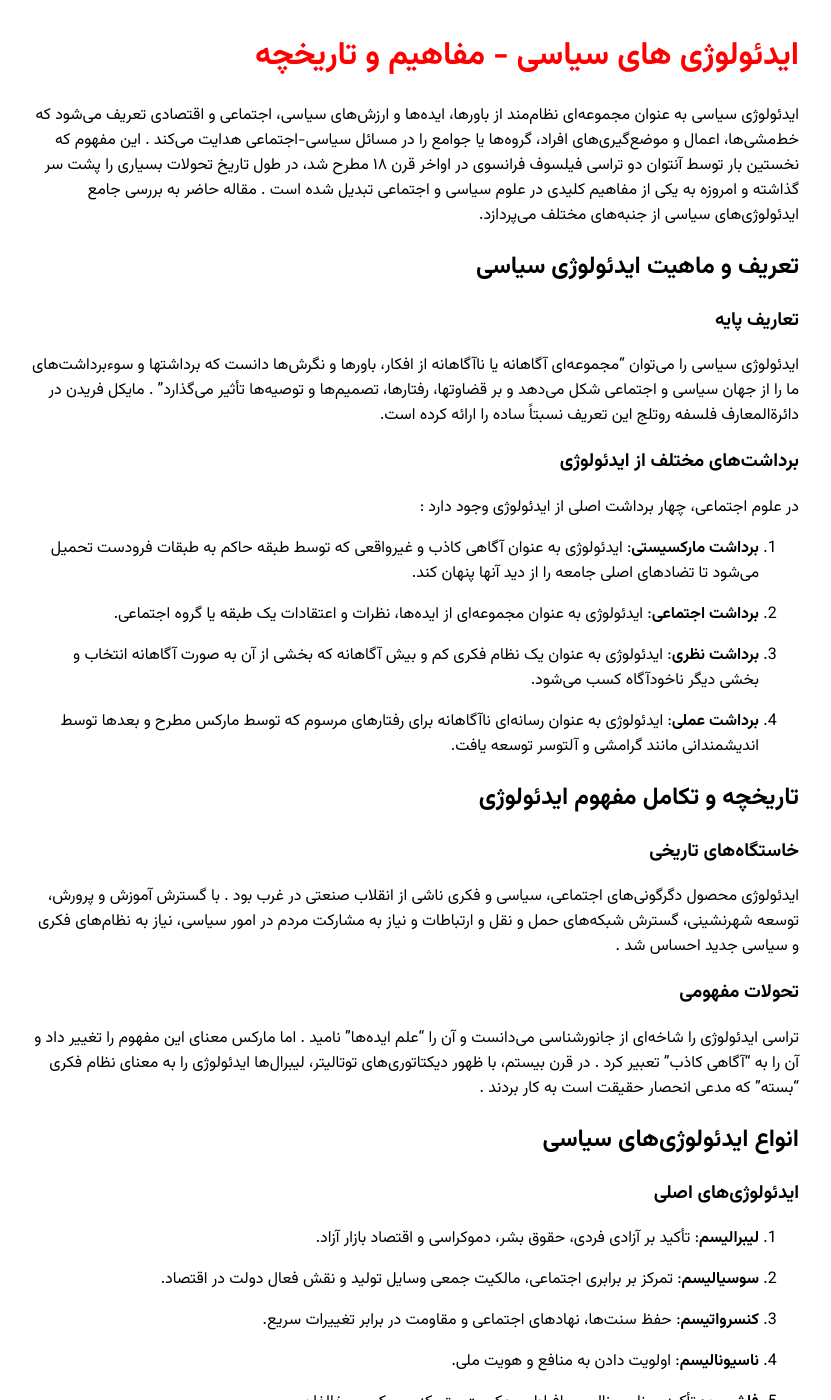
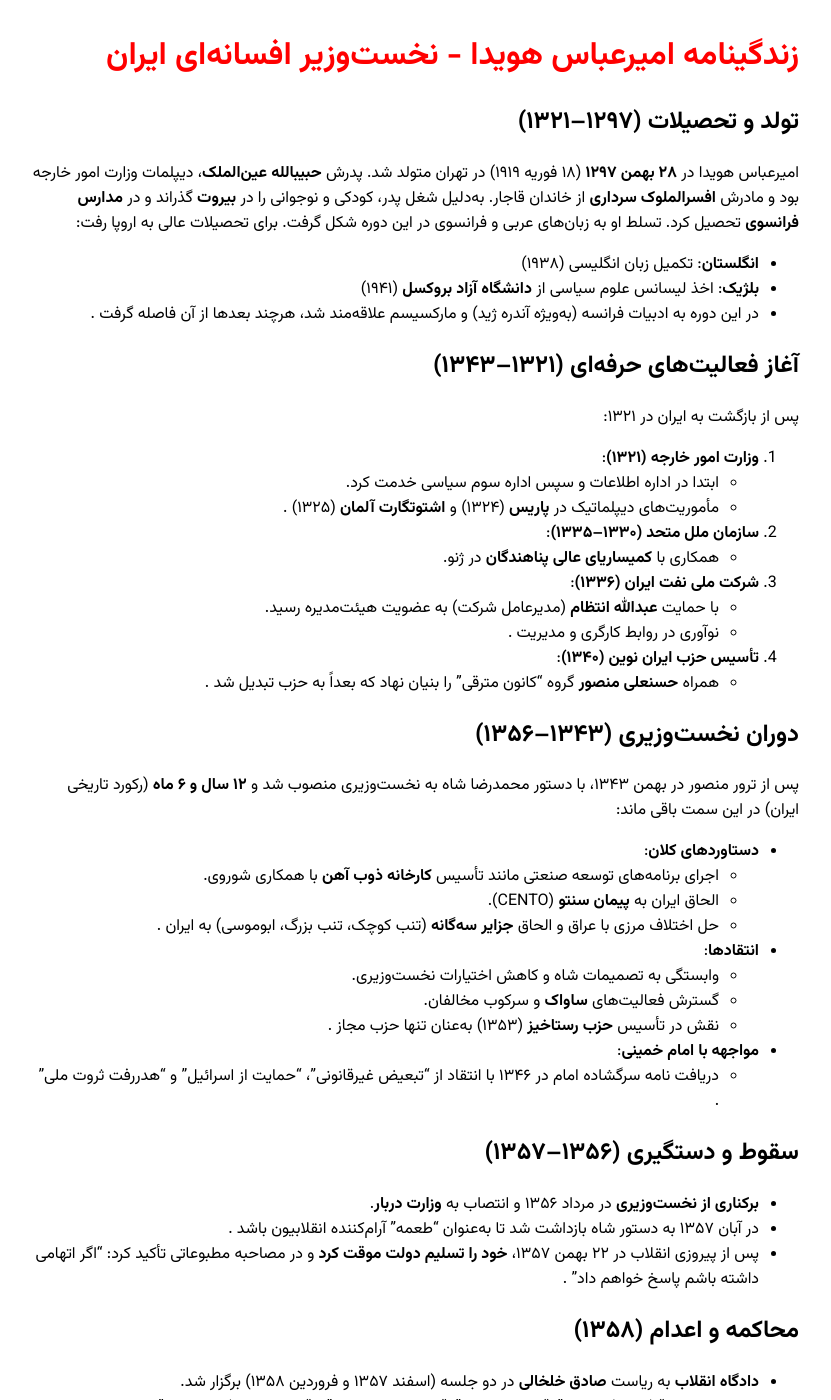
Before and after one commit to darkblog/darkblog.github.io, a Jekyll site: the page built from _posts/2025-6-28-23.md, in a window 1280 px wide and 1400 px high. Shown: the whole window, without its empty margins (225-1056 px from the left). Built offline with Jekyll 4.4.1, drawn with Linux system fonts in a browser that asks for light colours; some of the changed text lies outside the part shown.

Commit message:
Update 2025-6-28-23.md

```diff
--- a/_posts/2025-6-28-23.md
+++ b/_posts/2025-6-28-23.md
@@ -1,113 +1,72 @@
 ---
 layout: post
-title: ایدئولوژی های سیاسی - مفاهیم و تاریخچه
+title: زندگینامه امیرعباس هویدا - نخست‌وزیر افسانه‌ای ایران
 ---
 
-ایدئولوژی سیاسی به عنوان مجموعه‌ای نظام‌مند از باورها، ایده‌ها و ارزش‌های سیاسی، اجتماعی و اقتصادی تعریف می‌شود که خط‌مشی‌ها، اعمال و موضع‌گیری‌های افراد، گروه‌ها یا جوامع را در مسائل سیاسی-اجتماعی هدایت می‌کند . این مفهوم که نخستین بار توسط آنتوان دو تراسی فیلسوف فرانسوی در اواخر قرن ۱۸ مطرح شد، در طول تاریخ تحولات بسیاری را پشت سر گذاشته و امروزه به یکی از مفاهیم کلیدی در علوم سیاسی و اجتماعی تبدیل شده است . مقاله حاضر به بررسی جامع ایدئولوژی‌های سیاسی از جنبه‌های مختلف می‌پردازد.
+## تولد و تحصیلات (۱۲۹۷–۱۳۲۱)
+امیرعباس هویدا در **۲۸ بهمن ۱۲۹۷** (۱۸ فوریه ۱۹۱۹) در تهران متولد شد. پدرش **حبیبالله عین‌الملک**، دیپلمات وزارت امور خارجه بود و مادرش **افسرالملوک سرداری** از خاندان قاجار. به‌دلیل شغل پدر، کودکی و نوجوانی را در **بیروت** گذراند و در **مدارس فرانسوی** تحصیل کرد. تسلط او به زبان‌های عربی و فرانسوی در این دوره شکل گرفت. برای تحصیلات عالی به اروپا رفت:
+- **انگلستان**: تکمیل زبان انگلیسی (۱۹۳۸)
+- **بلژیک**: اخذ لیسانس علوم سیاسی از **دانشگاه آزاد بروکسل** (۱۹۴۱)
+- در این دوره به ادبیات فرانسه (به‌ویژه آندره ژید) و مارکسیسم علاقه‌مند شد، هرچند بعدها از آن فاصله گرفت .
 
-## تعریف و ماهیت ایدئولوژی سیاسی
+## آغاز فعالیت‌های حرفه‌ای (۱۳۲۱–۱۳۴۳)
+پس از بازگشت به ایران در ۱۳۲۱:
+1. **وزارت امور خارجه (۱۳۲۱)**:
+   - ابتدا در اداره اطلاعات و سپس اداره سوم سیاسی خدمت کرد.
+   - مأموریت‌های دیپلماتیک در **پاریس** (۱۳۲۴) و **اشتوتگارت آلمان** (۱۳۲۵) .
+2. **سازمان ملل متحد (۱۳۳۰–۱۳۳۵)**:
+   - همکاری با **کمیساریای عالی پناهندگان** در ژنو.
+3. **شرکت ملی نفت ایران (۱۳۳۶)**:
+   - با حمایت **عبدالله انتظام** (مدیرعامل شرکت) به عضویت هیئت‌مدیره رسید.
+   - نوآوری در روابط کارگری و مدیریت .
+4. **تأسیس حزب ایران نوین (۱۳۴۰)**:
+   - همراه **حسنعلی منصور** گروه "کانون مترقی" را بنیان نهاد که بعداً به حزب تبدیل شد .
 
-### تعاریف پایه
+## دوران نخست‌وزیری (۱۳۴۳–۱۳۵۶)
+پس از ترور منصور در بهمن ۱۳۴۳، با دستور محمدرضا شاه به نخست‌وزیری منصوب شد و **۱۲ سال و ۶ ماه** (رکورد تاریخی ایران) در این سمت باقی ماند:
+- **دستاوردهای کلان**:
+  - اجرای برنامه‌های توسعه صنعتی مانند تأسیس **کارخانه ذوب آهن** با همکاری شوروی.
+  - الحاق ایران به **پیمان سنتو** (CENTO).
+  - حل اختلاف مرزی با عراق و الحاق **جزایر سه‌گانه** (تنب کوچک، تنب بزرگ، ابوموسی) به ایران .
+- **انتقادها**:
+  - وابستگی به تصمیمات شاه و کاهش اختیارات نخست‌وزیری.
+  - گسترش فعالیت‌های **ساواک** و سرکوب مخالفان.
+  - نقش در تأسیس **حزب رستاخیز** (۱۳۵۳) به‌عنان تنها حزب مجاز .
+- **مواجهه با امام خمینی**:
+  - دریافت نامه سرگشاده امام در ۱۳۴۶ با انتقاد از "تبعیض غیرقانونی"، "حمایت از اسرائیل" و "هدررفت ثروت ملی" .
 
-ایدئولوژی سیاسی را می‌توان "مجموعه‌ای آگاهانه یا ناآگاهانه از افکار، باورها و نگرش‌ها دانست که برداشتها و سوءبرداشت‌های ما را از جهان سیاسی و اجتماعی شکل می‌دهد و بر قضاوتها، رفتارها، تصمیم‌ها و توصیه‌ها تأثیر می‌گذارد" . مایکل فریدن در دائرةالمعارف فلسفه روتلج این تعریف نسبتاً ساده را ارائه کرده است.
+## سقوط و دستگیری (۱۳۵۶–۱۳۵۷)
+- **برکناری از نخست‌وزیری** در مرداد ۱۳۵۶ و انتصاب به **وزارت دربار**.
+- در آبان ۱۳۵۷ به دستور شاه بازداشت شد تا به‌عنوان "طعمه" آرام‌کننده انقلابیون باشد .
+- پس از پیروزی انقلاب در ۲۲ بهمن ۱۳۵۷، **خود را تسلیم دولت موقت کرد** و در مصاحبه مطبوعاتی تأکید کرد: "اگر اتهامی داشته باشم پاسخ خواهم داد" .
 
-### برداشت‌های مختلف از ایدئولوژی
+## محاکمه و اعدام (۱۳۵۸)
+- **دادگاه انقلاب** به ریاست **صادق خلخالی** در دو جلسه (اسفند ۱۳۵۷ و فروردین ۱۳۵۸) برگزار شد.
+- **اتهامات اصلی**: "افساد فی‌الارض"، "محاربه با خدا"، "همکاری با ساواک" و "عضویت در فراماسونری" .
+- **عدم امکان دفاع**:
+  - محرومیت از وکیل.
+  - عدم دسترسی به اسناد پرونده.
+- در **۱۸ فروردین ۱۳۵۸**، پیش از اجرای رسمی حکم، در حین "تنفس دادگاه" توسط **هادی غفاری** یا خلخالی تیرباران شد. جسدش سه ماه در سردخانه ماند و گمنام دفن شد .
 
-در علوم اجتماعی، چهار برداشت اصلی از ایدئولوژی وجود دارد :
+## زندگی شخصی و میراث
+- **ازدواج**: با **لیلا امامی** (۱۳۴۵–۱۳۵۰) که بدون فرزند به طلاق انجامید.
+- **سبک زندگی**:
+  - علاقه به **پرورش ارکیده** (نماد شخصی او)، گل‌های رز، و کتاب‌های فرانسوی.
+  - رانندگی با **پیکان** شخصی به‌جای استفاده از خودروهای رسمی .
+- **میراث متناقض**:
+  - از یک سو: مدیر کارآمد توسعه‌گرا و دیپلمات چندزبانه (مسلط به ۶ زبان).
+  - از سوی دیگر: نماد نظامی که در سرکوب و وابستگی به شاه فروغلتید.
+  - **وصیت تلخ**: در یادداشتی مخفیانه پیش از اعدام نوشت: "مرگ در قیاس با این شرایط رهایی است" .
 
-1. **برداشت مارکسیستی**: ایدئولوژی به عنوان آگاهی کاذب و غیرواقعی که توسط طبقه حاکم به طبقات فرودست تحمیل می‌شود تا تضادهای اصلی جامعه را از دید آنها پنهان کند.
+## جدول گاهشمار رویدادها
 
-2. **برداشت اجتماعی**: ایدئولوژی به عنوان مجموعه‌ای از ایده‌ها، نظرات و اعتقادات یک طبقه یا گروه اجتماعی.
+| تاریخ        | رویداد                  | توضیح مختصر                     |
+|-------------|-------------------------|--------------------------------|
+| ۱۲۹۷        | تولد در تهران          | خانواده دیپلمات               |
+| ۱۳۲۱        | استخدام در خارجه       | آغاز فعالیت دیپلماتیک         |
+| ۱۳۴۳–۱۳۵۶   | نخست‌وزیری             | طولانی‌ترین دوره در تاریخ ایران|
+| ۱۳۵۳        | دبیرکلی حزب رستاخیز   | تأسیس حزب واحد                |
+| ۱۳۵۷        | بازداشت توسط شاه      | پیش از انقلاب                 |
+| ۱۸ فروردین ۱۳۵۸ | اعدام                  | پس از محاکمه‌های شتاب‌زده     |
 
-3. **برداشت نظری**: ایدئولوژی به عنوان یک نظام فکری کم و بیش آگاهانه که بخشی از آن به صورت آگاهانه انتخاب و بخشی دیگر ناخودآگاه کسب می‌شود.
-
-4. **برداشت عملی**: ایدئولوژی به عنوان رسانه‌ای ناآگاهانه برای رفتارهای مرسوم که توسط مارکس مطرح و بعدها توسط اندیشمندانی مانند گرامشی و آلتوسر توسعه یافت.
-
-## تاریخچه و تکامل مفهوم ایدئولوژی
-
-### خاستگاه‌های تاریخی
-
-ایدئولوژی محصول دگرگونی‌های اجتماعی، سیاسی و فکری ناشی از انقلاب صنعتی در غرب بود . با گسترش آموزش و پرورش، توسعه شهرنشینی، گسترش شبکه‌های حمل و نقل و ارتباطات و نیاز به مشارکت مردم در امور سیاسی، نیاز به نظام‌های فکری و سیاسی جدید احساس شد .
-
-### تحولات مفهومی
-
-تراسی ایدئولوژی را شاخه‌ای از جانورشناسی می‌دانست و آن را "علم ایده‌ها" نامید . اما مارکس معنای این مفهوم را تغییر داد و آن را به "آگاهی کاذب" تعبیر کرد . در قرن بیستم، با ظهور دیکتاتوری‌های توتالیتر، لیبرال‌ها ایدئولوژی را به معنای نظام فکری "بسته" که مدعی انحصار حقیقت است به کار بردند .
-
-## انواع ایدئولوژی‌های سیاسی
-
-### ایدئولوژی‌های اصلی
-
-1. **لیبرالیسم**: تأکید بر آزادی فردی، حقوق بشر، دموکراسی و اقتصاد بازار آزاد.
-
-2. **سوسیالیسم**: تمرکز بر برابری اجتماعی، مالکیت جمعی وسایل تولید و نقش فعال دولت در اقتصاد.
-
-3. **کنسرواتیسم**: حفظ سنت‌ها، نهادهای اجتماعی و مقاومت در برابر تغییرات سریع.
-
-4. **ناسیونالیسم**: اولویت دادن به منافع و هویت ملی.
-
-5. **فاشیسم**: تأکید بر ناسیونالیسم افراطی، حکومت متمرکز و سرکوب مخالفان.
-
-### ایدئولوژی‌های دینی
-
-اسلام سیاسی به عنوان ایدئولوژی انقلاب اسلامی ایران نمونه‌ای از ایدئولوژی‌های دینی است که بر اساس آموزه‌های شیعی شکل گرفته و به دلیل تجانس با فرهنگ دینی مردم ایران توانسته در تحولات تاریخ معاصر ایران تأثیرگذار باشد .
-
-## کارکردهای ایدئولوژی سیاسی
-
-### در سطح فردی و اجتماعی
-
-- ارائه چارچوبی برای درک جهان سیاسی و اجتماعی
-- هدایت رفتارها و تصمیم‌گیری‌های سیاسی
-- ایجاد هویت جمعی و احساس تعلق
-- توجیه نظام سیاسی و اجتماعی موجود یا طرح نظام جایگزین
-
-### در سطح حکومتی
-
-ایدئولوژی می‌تواند به عنوان ابزاری برای هویت‌سازی در نظام بین‌الملل عمل کند و به دنبال صیانت از ارزش‌های خاص در رفتار سیاست خارجی باشد . به عنوان مثال، سیاست خارجی جمهوری اسلامی ایران به جهت ایدئولوژیک و دینی بودن نظام سیاسی، ایدئولوژیک‌محور بوده و یکی از عناصر تأثیرگذار و محوری به شمار می‌آید .
-
-## چالش‌های ایدئولوژی‌های سیاسی
-
-### دگماتیسم و بیگانگی نظری
-
-ایدئولوژی‌های سیاسی به لحاظ تحول اجتناب‌ناپذیر مبانی انگیزشی و شناختی آنها نیازمند تحول هستند و در صورت عدم تحول یا تحول نامناسب به دگماتیسم یا بیگانگی نظری تبدیل می‌شوند . پیدایش این پدیده‌ها حاصل عملکرد پنج متغیر است:
-
-1. ورود جزماندیشان و بیگانه‌اندیشان به صف حاملان یک ایدئولوژی
-2. تأثیر مناسبات قدرت
-3. محدودیت ارتباطات
-4. عقل‌گریزی
-5. گرایش ذهنی به حفظ ثبات
-
-### راهکارهای مقابله
-
-راهکار مقابله با دگماتیسم و بیگانگی نظری در سطح فردی و گروهی، مقابله با پنج متغیر فوق و در سطح حاکمیت سیاسی، گسترش مناسبات مردمسالارانه است .
-
-## ایدئولوژی سیاسی در ایران
-
-### دوره قاجار
-
-مطالعات نشان می‌دهد که جریان تبشیر مسیحی در دوران قاجار به تناسب بحران‌های سیاسی رویکردهای مختلفی اتخاذ کرده است. این جریان به دلیل مغایرت در محتوا و غیریت‌سازی زیاد ایدئولوژی سیاسی حکومت قاجار با جریان تبشیر، در دوره‌هایی به صورت عموماً غیرآشکار و در دوره‌هایی دیگر به صورت آشکار فعالیت داشته است .
-
-### فضای سیاسی معاصر
-
-در فضای سیاسی ایران، ایدئولوژی به معنای راست و چپ سیاسی در درجه دوم اهمیت قرار دارد و آنچه مهم‌تر است، میزان علاقه‌مندی کلی شهروندان به کلیت نظام سیاسی است . مطالعات نشان می‌دهد که اصلاح‌طلبان و اصول‌گرایان در ایران از نظر شخصیتی و سلامت روان تفاوت‌هایی دارند؛ به طوری که اصلاح‌طلبان در متغیرهای تجربه‌پذیری، افسردگی و استرس نمره بیشتری کسب می‌کنند و اصول‌گرایان در مقیاس‌های برون‌گرایی و توافق .
-
-## ایدئولوژی و حرفه‌گرایی
-
-### در حوزه حسابرسی
-
-تحقیقات نشان می‌دهد که حسابرسان با ایدئولوژی سیاسی محافظه‌کارانه تأثیر منفی و معکوس بر حرفه‌گرایی دارند، در حالی که حسابرسان با ایدئولوژی لیبرال تأثیر مثبت و مستقیمی بر حرفه‌گرایی می‌گذارند . با این حال، ایدئولوژی‌های سیاسی مختلف تأثیری بر تعارض حرفه‌ای سازمانی نمی‌گذارند .
-
-## نتیجه‌گیری
-
-ایدئولوژی‌های سیاسی به عنوان نظام‌های فکری سازمان‌یافته، نقش تعیین‌کننده‌ای در شکل‌دهی به رفتارهای فردی و جمعی، سیاست‌گذاری‌های دولتی و حتی روابط بین‌الملل دارند. این ایدئولوژی‌ها در طول تاریخ تحولات بسیاری را پشت سر گذاشته‌اند و در بسترهای مختلف فرهنگی، اجتماعی و سیاسی اشکال گوناگونی به خود گرفته‌اند. درک عمیق ایدئولوژی‌های سیاسی و کارکردهای آنها می‌تواند به تحلیل بهتر تحولات سیاسی و اجتماعی کمک کند.
-
-چالش اصلی ایدئولوژی‌های سیاسی امروز، حفظ تعادل بین ثبات و تحول است. از یک سو نیاز به حفظ اصول و ارزش‌های بنیادین دارند و از سوی دیگر باید توانایی تطابق با شرایط متغیر اجتماعی و سیاسی را داشته باشند. همانطور که تحقیقات نشان می‌دهد، عدم توانایی در این تطابق می‌تواند به دگماتیسم و بیگانگی نظری منجر شود .
-
-در جهان معاصر، با وجود ادعای "پایان ایدئولوژی"، شاهد تنوع و تعدد ایدئولوژی‌های سیاسی هستیم که هر یک به دنبال ارائه پاسخ‌هایی به مسائل پیچیده جهان امروز هستند. مطالعه تطبیقی این ایدئولوژی‌ها و تأثیرات آنها بر سیاست و جامعه می‌تواند زمینه‌ساز درک عمیق‌تر از تحولات سیاسی معاصر باشد.
-
-- [ویکی پدیا](https://fa.m.wikipedia.org/wiki/%D8%A7%DB%8C%D8%AF%D8%A6%D9%88%D9%84%D9%88%DA%98%DB%8C)
-- [پرتال علوم انسانی](https://ensani.ir/fa/article/356013/%D8%A7%DB%8C%D8%AF%D8%A6%D9%88%D9%84%D9%88%DA%98%DB%8C-%D9%88-%D8%AA%D8%A7%D8%B1%DB%8C%D8%AE-%D8%AE%D8%A7%D8%B3%D8%AA%DA%AF%D8%A7%D9%87%D9%87%D8%A7-%D9%86%DA%AF%D8%B1%D8%B4%D9%87%D8%A7-%DA%A9%D8%A7%D8%B1%DA%A9%D8%B1%D8%AF%D9%87%D8%A7-%D9%88-%D9%86%D9%85%D9%88%D9%86%D9%87-%D9%87%D8%A7-)
-- [فصلنامه](https://mag.rcipt.ir/article_90847.html)
-- [سیویلیکا](https://civilica.com/doc/1142949/)
-- [دانشگاه تهران](https://jpq.ut.ac.ir/article_20150.html)
-- [علم نت](https://elmnet.ir/keyword/%D8%A7%DB%8C%D8%AF%DB%8C%D9%88%D9%84%D9%88%DA%98%DB%8C-%D8%B3%DB%8C%D8%A7%D8%B3%DB%8C)
-- [دانش حسابداری](https://www.jmaak.ir/article_23506.html)
+امیرعباس هویدا همچنان به‌عنوان چهره‌ای پیچیده در تاریخ معاصر ایران باقی مانده است: محصول نظامی که هم از توانایی‌هایش بهره برد و هم او را قربانی کرد.
```
